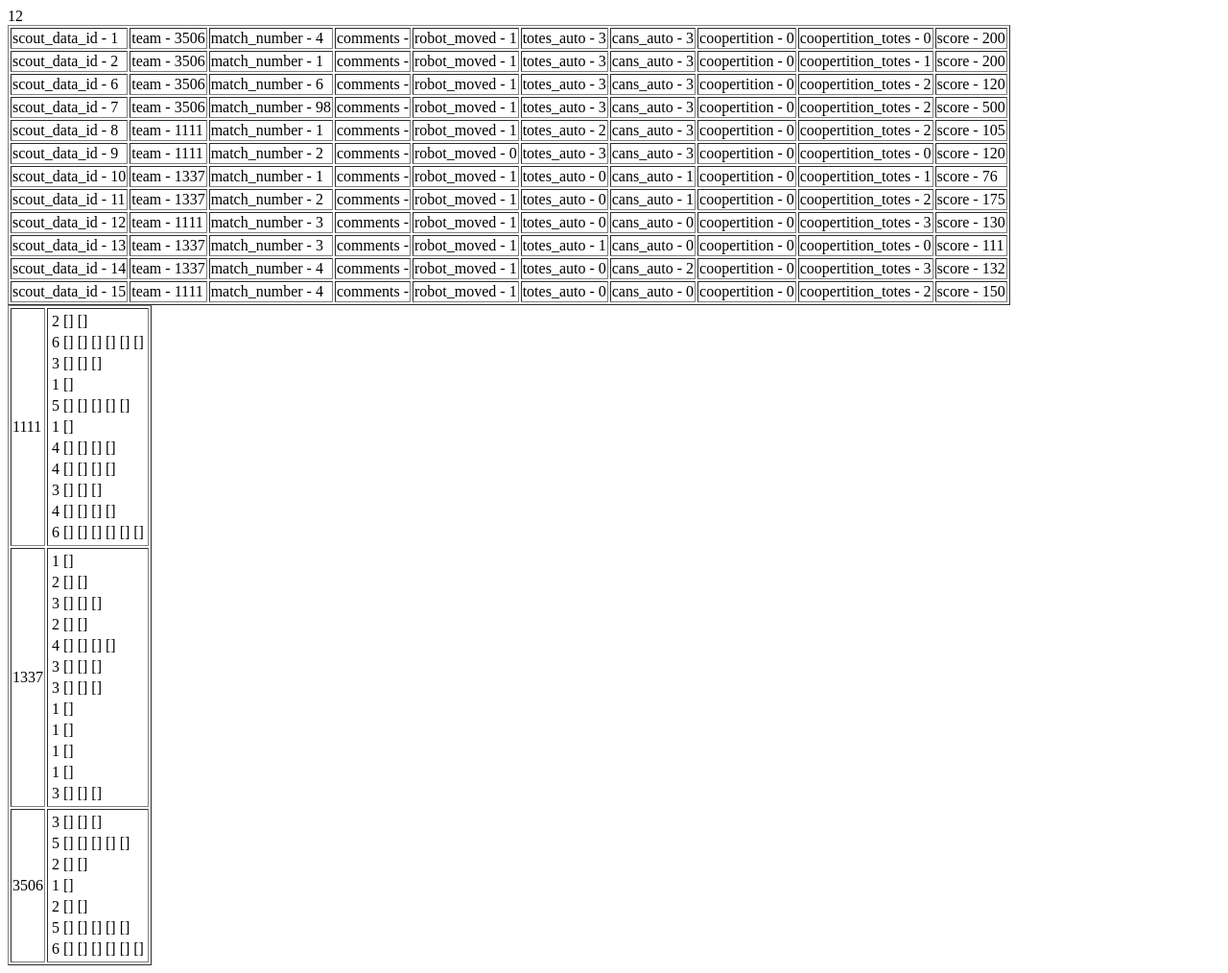
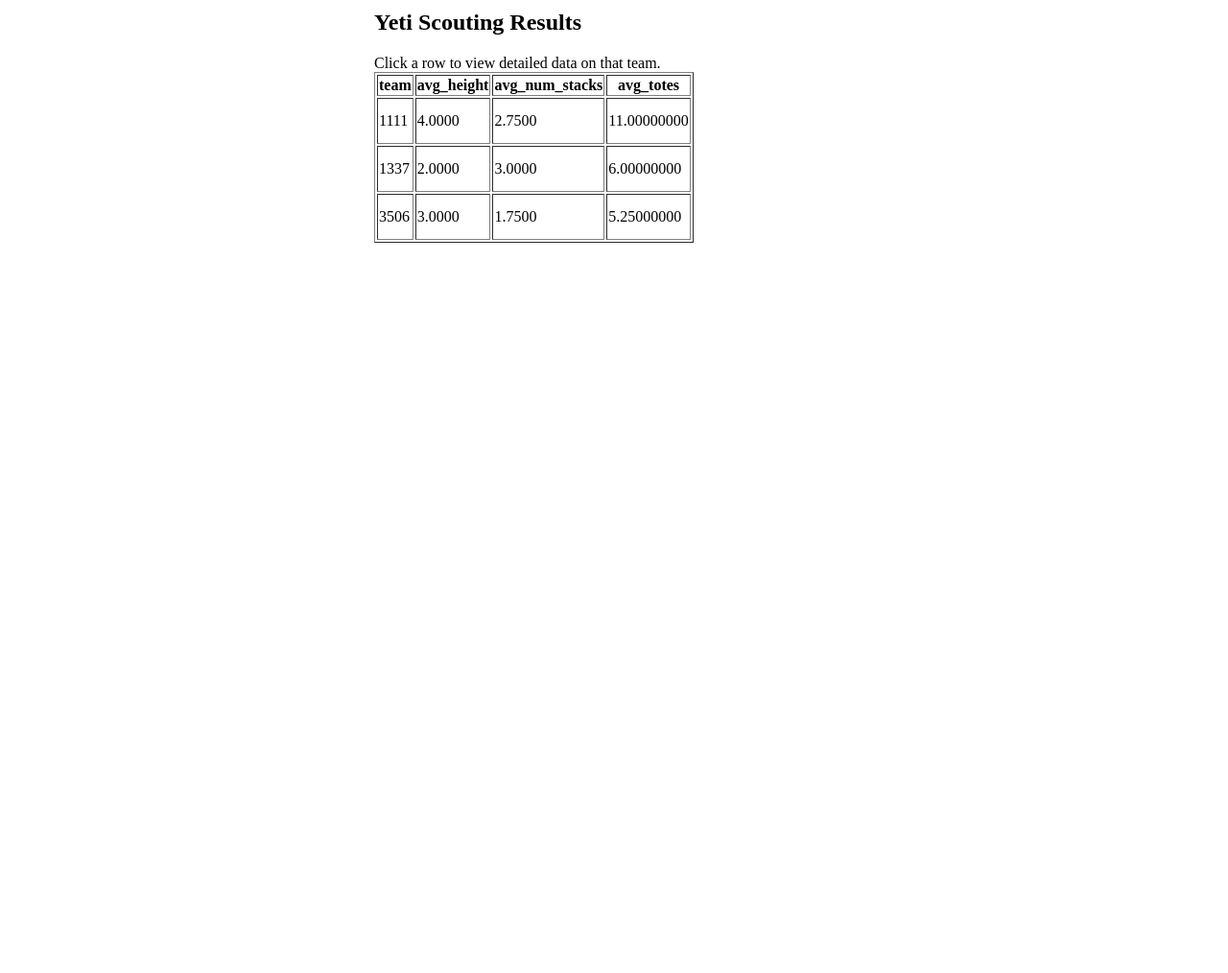
Before and after one commit to Yeti-Robotics/PHP_Scouting, a PHP site: page /results.php in a window 1280 px wide. Shown: the whole page at 96% size. After the commit the page ends 253 px from the top, so only its background shows below. Run offline with PHP 8.4, Linux system fonts and the light colour scheme; data comes from the database, SQL or seed files in the repository; both versions use the stored data as it was after the commit; data that the repository does not hold is empty.

Commit message:
- results.php, changed the layout and query - scouting.css, added new styles - scouting.sql, added test data; new table schema - scouting_submit.php, got rid print statements; added comments

```diff
--- a/results.php
+++ b/results.php
@@ -1,83 +1,41 @@
+<html>
+<head>
+<title>Yeti Robotics Scouting</title>
+<meta name="viewport" content="width=device-width, intial-scale=1"/>
+<link href="scouting.css" type="text/css" rel="stylesheet"/>
+<script type="text/javascript" src="scouting.js"></script>
+</head>
+
+<body>
+	<div class="header">
+		<h2 class="page_header">Yeti Scouting Results</h2>
+	</div>
+	<div class="results_description">Click a row to view detailed data on that team.</div>
 <?php
 include ("connect.php");
 
-$teams = [ ];
-$team_rounds = [ ];
-$query = "SELECT *
-		FROM scout_data";
+$query = "SELECT team, avg_height, AVG(num_stacks) AS avg_num_stacks, (AVG(num_stacks) * avg_height) AS avg_totes
+			FROM (SELECT scout_data.*, COUNT(totes) AS num_stacks, AVG(totes) AS avg_height
+					FROM stacks
+					RIGHT JOIN scout_data ON scout_data.scout_data_id = stacks.scout_data_id
+					GROUP BY team, match_number) AS t
+			GROUP BY team
+			ORDER BY avg_totes DESC";
 $result = $db->query ( $query );
 if ($result) {
-	echo ($result->num_rows);
 	echo "<table border='1'>";
+	$fields = $result->fetch_fields();
+	echo "<tr>";
+	foreach ($fields as $field) {
+		echo "<th>".$field->name."</th>";
+	}
+	echo "</tr>";
 	while ( $row = $result->fetch_assoc () ) {
-		echo "<tr>";
+		echo "<tr class=\"results_row\" onclick=\"document.location='team.php?team=".$row["team"]."'\">";
 		foreach ( $row as $key => $value ) {
-			echo "<td>" . $key . " - " . $value . "</td>";
-		}
-		$stack_query = "SELECT totes FROM stacks WHERE scout_data_id = " . $row["scout_data_id"];
-		$stack_result = $db->query ( $stack_query );
-		if ($stack_result) {
-			$team_number = $row ["team"];
-			$round_pts = 0;
-			$round = [ ];
-			while ( $stack_row = $stack_result->fetch_assoc () ) {
-				foreach ( $stack_row as $height ) {
-					$round_pts += pow ( $height, 2 );
-					array_push($round, $height);
-				}
-				if (! isset ( $teams ["" . $team_number] )) {
-					$team_rounds["" . $team_number] = [ ];
-				}
-			}
-			if (isset ( $teams ["" . $team_number] )) {
-				$round_pts *= 100;
-				$teams ["" . $team_number] [1] += 1;
-				$teams ["" . $team_number] [0] = (
-						($teams ["" . $team_number] [0] * $teams ["" . $team_number] [1] - 1) + $round_pts4
-						) / $teams ["" . $team_number] [1];
-			} elseif ( $round_pts > 0 ) {
-				$teams ["" . $team_number] = [1, $round_pts];
-			} else {
-				$teams ["" . $team_number] = [0, 0];
-			}
-			if (! isset($team_rounds["" . $team_number])) {
-				$team_rounds["" . $team_number] = [ ];
-			}
-			array_push($team_rounds["" . $team_number], $round);
+			echo "<td>" . $value . "</td>";
 		}
 		echo "</tr>";
-	}
-	echo "</table>";
-	$sorted_teams = [ ];
-	foreach ($teams as $k => $v) {
-		$highest_team = null;
-		foreach ($teams as $key => $value) {
-			if (! in_array($key, $sorted_teams)) {
-				if ($highest_team == null || $highest_team[1] < $value[1]) {
-					$highest_team = [$key, $value[1]];
-				}
-			}
-		}
-		array_push($sorted_teams, $highest_team[0]);
-	}
-	echo "<table border='1'>";
-	foreach ($sorted_teams as $key => $value) {
-		echo "<tr>";
-		echo "<td>" . $value . "</td>";
-		if (isset ($team_rounds[$value])) {
-			echo "<td><table>";
-			foreach ($team_rounds[$value] as $val) {
-				foreach ($val as $stack) {
-					echo "<tr>";
-					echo "<td>" . $stack . "</td>";
-					for ($i = 0; $i < $stack; $i++) {
-						echo "<td>[]</td>";
-					}
-					echo "</tr>";
-				}
-			}
-			echo "</table></td>";
-		}
 	}
 	echo "</table>";
 } else {
@@ -88,3 +46,5 @@ if ($result) {
 $db->close ();
 
 ?>
+</body>
+</html>
--- a/scouting.css
+++ b/scouting.css
@@ -1,6 +1,7 @@
 body {
-	max-width: 300px;
+	max-width: 500px;
 	margin: auto;
+	padding: 10px;
 }
 
 .aligned_controls>label {
@@ -46,11 +47,11 @@ body {
 	text-align: center;
 }
 
-.stack_row_divider{
+.stack_row_divider {
 	margin: 4px 4px 4px 4px;
 }
 
-.delete_button{
+.delete_button {
 	color: red;
 	width: 15px;
 	position: relative;
@@ -73,3 +74,12 @@ fieldset {
 .totes_dropdown {
 	background-color: #CBCBCB;
 }
+
+.results_row {
+	height: 48px;
+}
+
+.results_row:hover {
+	background-color: #B8D1F3;
+	cursor: pointer;
+}
```
Also changed, not shown: scouting.sql (+61 -4 lines), scouting_submit.php (+9 -10 lines).
